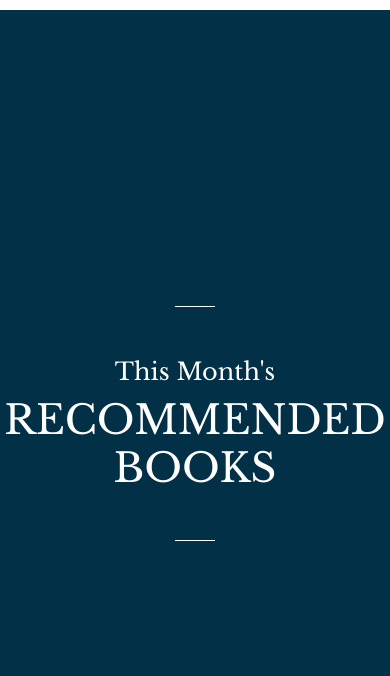
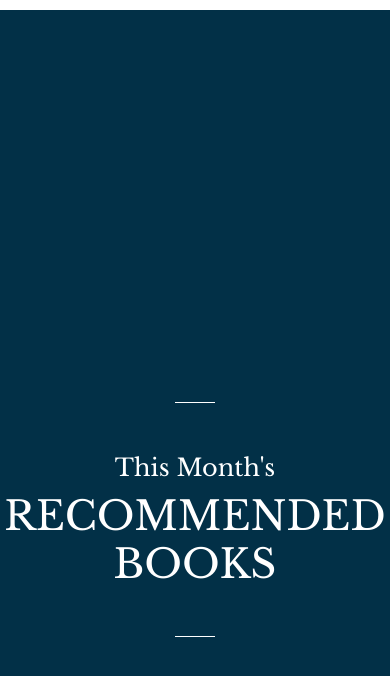
Before and after one commit to project-paperback/paperback-fe, a React (Vite) app: page / in a window 390 px wide. Shown: the part 1107-1783 px from the top of the page. Built offline with nearby package versions, Linux system fonts and the light colour scheme; no server answers.

Commit message:
Add margin to recommended books title

```diff
--- a/src/pages/HomePage.jsx
+++ b/src/pages/HomePage.jsx
@@ -104,7 +104,7 @@ export function HomePage(props) {
           </Carousel>
         </div>
         {/* <div className="border-b"></div> */}
-        <div className="row-start-4 col-start-1 col-end-9 text-white mt-[8rem]">
+        <div className="row-start-4 col-start-1 col-end-9 text-white lg:mt-[8rem] mt-[14rem]">
           <div className="text-[2.5rem] text-center landing-recommended-border-y flex flex-col py-2">
             <h2 className="leading-[3rem]">
               <span className="text-[1.5rem]">This Month's</span>
```
